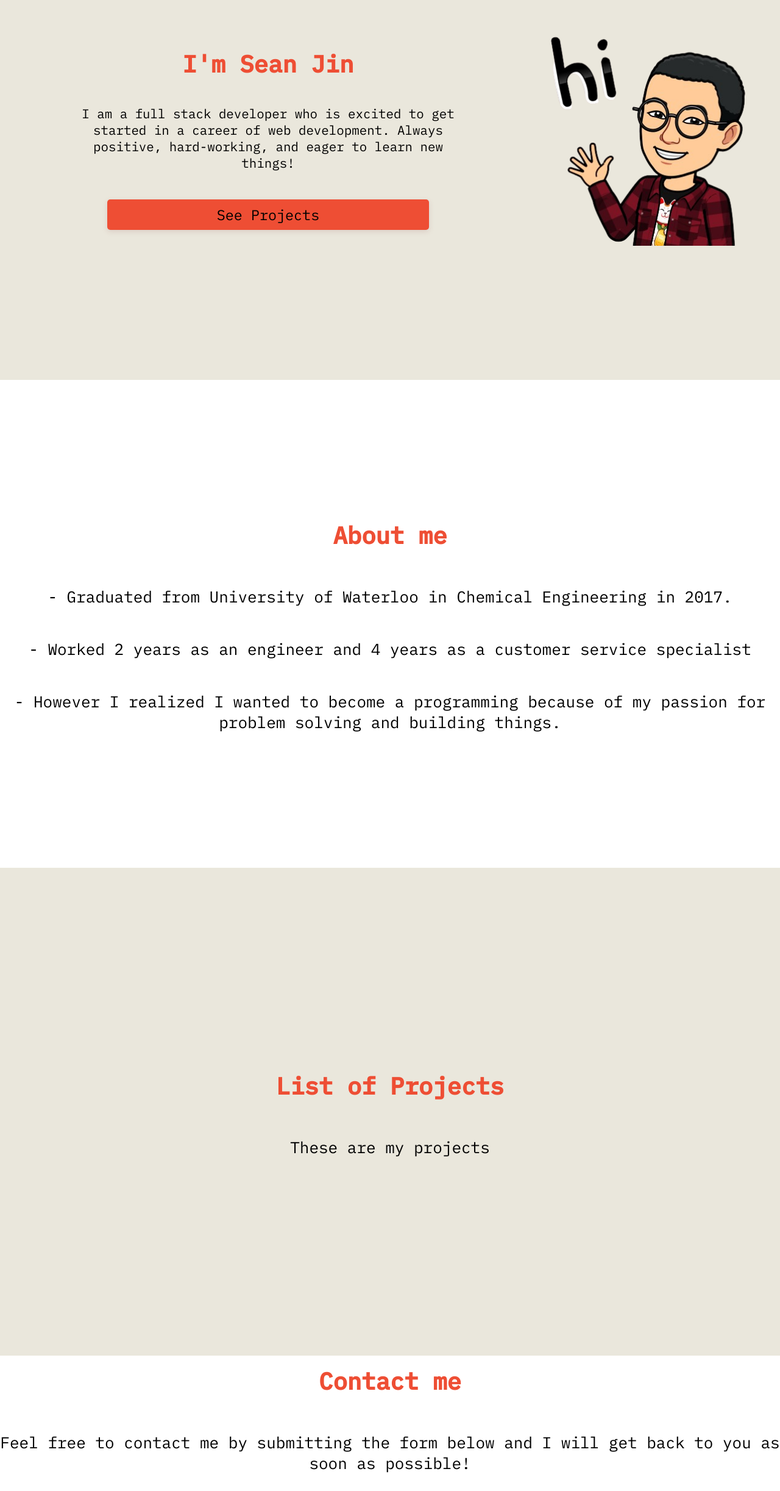
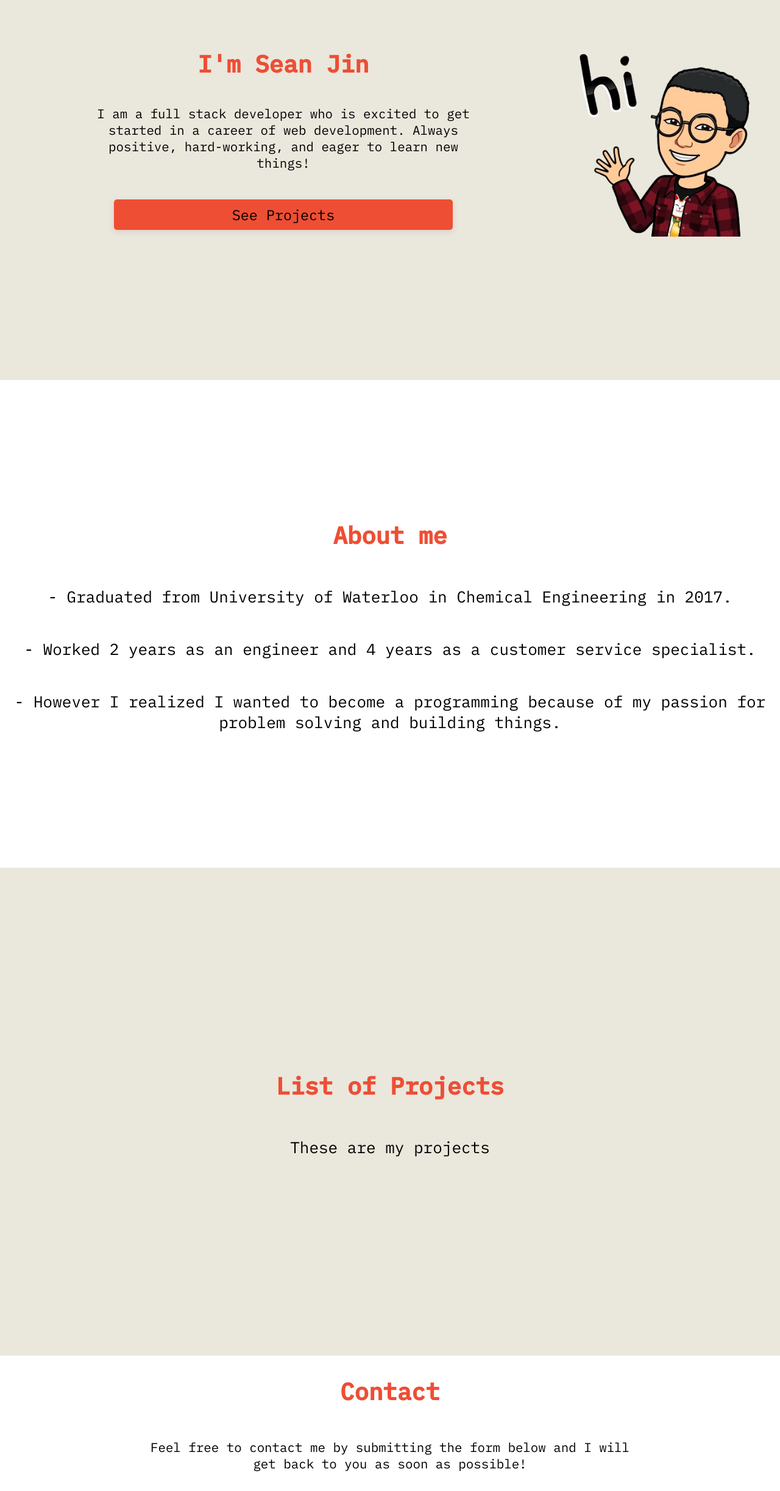
Before and after one commit to hyjin123/portfolio, a React (Create React App) app: page / in a window 1280 px wide. Shown: the part 281-2726 px from the top of the page at 61% size. Built offline with nearby package versions, Linux system fonts and the light colour scheme; a web font is replaced by a local one.

Commit message:
learning more about responsive sizing, using max-width to fix some css bugs

```diff
--- a/src/App.css
+++ b/src/App.css
@@ -29,7 +29,8 @@ body {
   font-size: calc(10px + 2vmin);
   color: white;
   box-sizing: border-box;
-  overflow: hidden;
+  /* another option for overflow: hidden */
+  contain: paint;
 }
 
 .App-link {
--- a/src/components/About.js
+++ b/src/components/About.js
@@ -13,7 +13,7 @@ function About() {
 
         <p>
           - Worked 2 years as an engineer and 4 years as a customer service
-          specialist
+          specialist.
         </p>
         <p>
           - However I realized I wanted to become a programming because of my
--- a/src/components/Contact.css
+++ b/src/components/Contact.css
@@ -3,10 +3,17 @@
   color: black;
   /* background-color: #4831d4; */
   background-color: white;
-  height: 100vh;
+  /* height: 100vh; */
   display: flex;
   flex-direction: column;
   justify-content: center;
+  align-items: center;
+}
+
+.contact-container p {
+  font-size: 0.8em;
+  padding: 0 6em;
+  max-width: 800px;
 }
 
 .contact-header {
@@ -22,6 +29,8 @@
   border: 1px #ededed solid;
   border-radius: 2px;
   margin: 20px 15%;
+  width: 80%;
+  max-width: 800px;
   padding: 40px 0;
 }
 
--- a/src/components/Contact.js
+++ b/src/components/Contact.js
@@ -4,7 +4,7 @@ import "./Contact.css";
 function Contact() {
   return (
     <div className="contact-container" id="contact">
-      <h2 className="contact-header">Contact me</h2>
+      <h2 className="contact-header">Contact</h2>
       <p>
         Feel free to contact me by submitting the form below and I will get back
         to you as soon as possible!
--- a/src/components/Intro.css
+++ b/src/components/Intro.css
@@ -1,4 +1,5 @@
 .intro-main-container {
+  background-color: #eae7dc;
   display: flex;
   flex-direction: column;
   min-height: 100vh;
@@ -11,6 +12,7 @@
   background-color: #eae7dc;
   height: 50vh;
   width: 100%;
+  max-width: 800px;
   display: flex;
   flex-direction: column;
   justify-content: center;
@@ -29,7 +31,7 @@
 
 .intro-img {
   align-self: center;
-  padding-bottom: 40px;
+  padding-bottom: 120px;
 }
 
 .intro-header {
@@ -73,6 +75,10 @@
     height: 50vh;
     width: 100%;
   }
+
+  .intro-img {
+    padding-bottom: 20px;
+  }
 }
 
 /* Desktop */
--- a/src/components/Intro.js
+++ b/src/components/Intro.js
@@ -18,7 +18,7 @@ function Intro() {
           className="intro-img"
           src={require("./sean1.png")}
           alt="sean-bitmoji"
-          width="400"
+          width="350"
         />
       </div>
     </div>
--- a/src/components/NavBar.css
+++ b/src/components/NavBar.css
@@ -6,7 +6,7 @@
   background-color: white;
   position: sticky;
   top: 0;
-  z-index: 1;
+  z-index: 20;
   font-size: 0.8em;
 }
 
```
Also changed, not shown: src/components/Footer.css (added), src/components/Footer.js (added).
